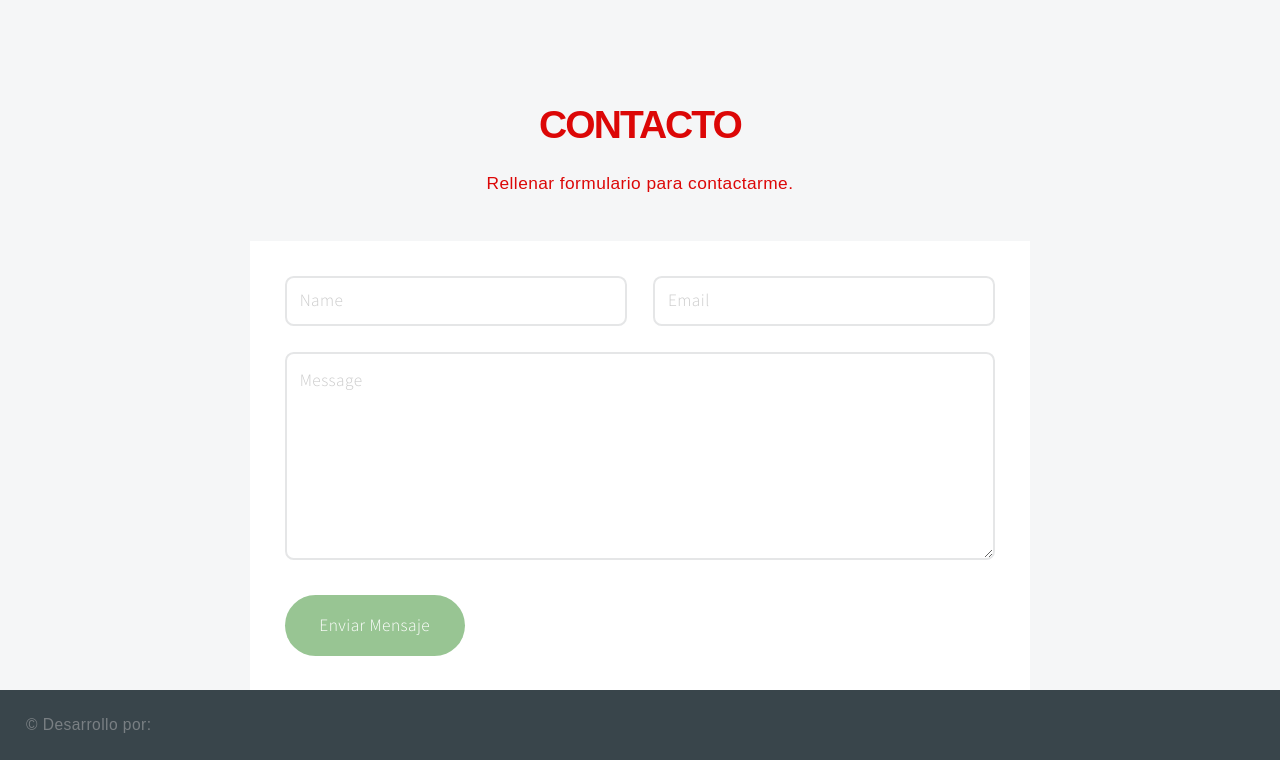
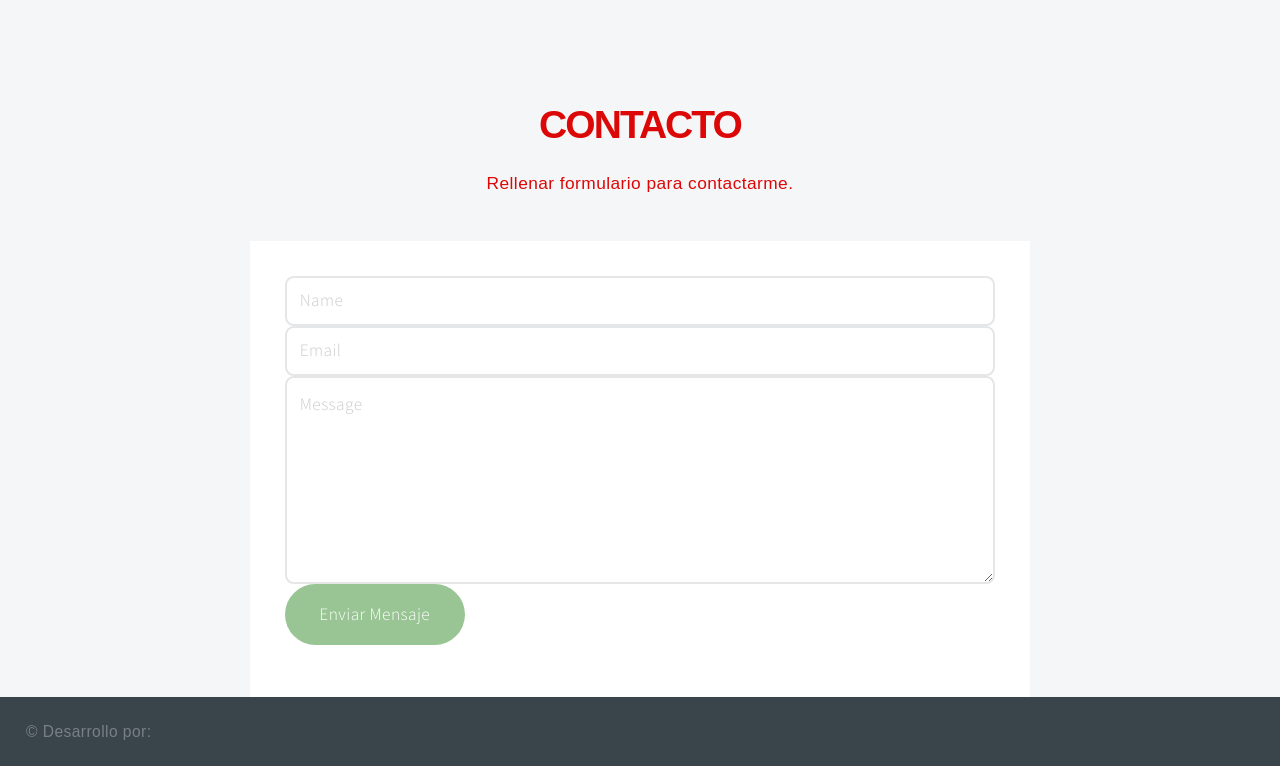
Before and after one commit to StebanOne/Web, a plain HTML site: page index.html in a window 1280 px wide. Shown: the part 1158-1924 px from the top of the page. Drawn offline with Linux system fonts and the light colour scheme; files whose address does not match are found by name.

Commit message:
update form

```diff
--- a/assets/css/main.css
+++ b/assets/css/main.css
@@ -267,47 +267,6 @@ form {
     margin: 0 0 2em 0;
 }
 
-form > :last-child {
-    margin-bottom: 0;
-}
-
-form > .fields {
-    display: -moz-flex;
-    display: -webkit-flex;
-    display: -ms-flex;
-    display: flex;
-    -moz-flex-wrap: wrap;
-    -webkit-flex-wrap: wrap;
-    -ms-flex-wrap: wrap;
-    flex-wrap: wrap;
-    width: calc(100% + 3em);
-    margin: -1.5em 0 2em -1.5em;
-}
-
-form > .fields > .field {
-    -moz-flex-grow: 0;
-    -webkit-flex-grow: 0;
-    -ms-flex-grow: 0;
-    flex-grow: 0;
-    -moz-flex-shrink: 0;
-    -webkit-flex-shrink: 0;
-    -ms-flex-shrink: 0;
-    flex-shrink: 0;
-    padding: 1.5em 0 0 1.5em;
-    width: calc(100% - 1.5em);
-}
-
-form > .fields > .field.half {
-    width: calc(50% - 0.75em);
-}
-
-form > .fields > .field.third {
-    width: calc(100%/3 - 0.5em);
-}
-
-form > .fields > .field.quarter {
-    width: calc(25% - 0.375em);
-}
 
 @media screen and (max-width: 480px) {
 
@@ -411,16 +370,6 @@ textarea {
     opacity: 0.375;
 }
 
-/* List */
-
-ul.default {
-    list-style: disc;
-    padding-left: 1em;
-}
-
-ul.default li {
-    padding-left: 0.5em;
-}
 
 ul.menu {
     cursor: default;
```
